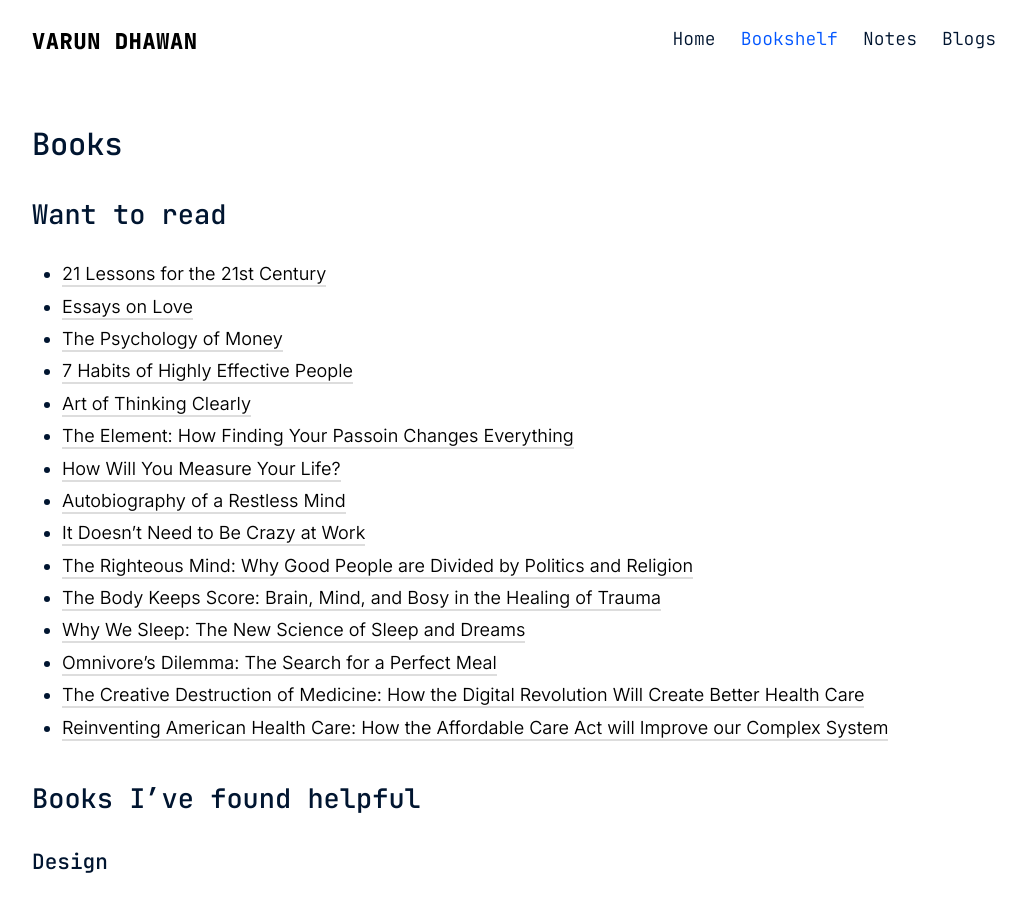
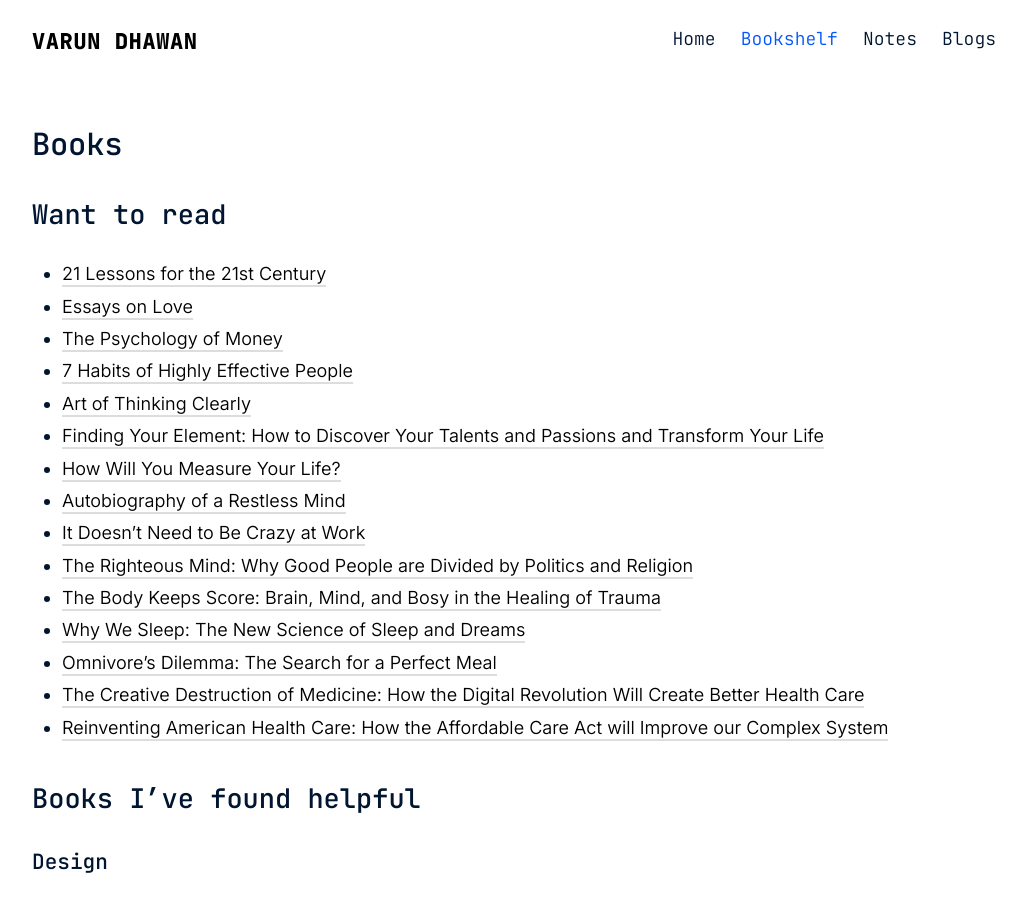
Before and after one commit to varundhawan5792/varundhawan.com, a Jekyll site: the page built from _pages/books.md, in a window 1280 px wide and 900 px high. Shown: the whole window, without its empty margins (126-1152 px from the left). Built offline with Jekyll 4.4.1, drawn with Linux system fonts in a browser that asks for light colours.

Commit message:
First commit of the year

```diff
--- a/_pages/books.md
+++ b/_pages/books.md
@@ -27,7 +27,7 @@ excerpt: Recommendation of books I have found helpful
 - [The Psychology of Money](https://www.amazon.in/gp/product/B08FHZ5L47)
 - [7 Habits of Highly Effective People](https://www.amazon.in/gp/product/B07WF972WK)
 - [Art of Thinking Clearly](https://www.amazon.in/gp/product/B00AJP267G)
-- [The Element: How Finding Your Passoin Changes Everything](https://www.amazon.in/gp/product/B002XHNMVM)
+- [Finding Your Element: How to Discover Your Talents and Passions and Transform Your Life](https://www.amazon.in/gp/product/B00ADNP8RE)
 - [How Will You Measure Your Life?](https://www.amazon.in/gp/product/B006I1AE92)
 - [Autobiography of a Restless Mind](https://www.amazon.in/gp/product/B0792R9KF9)
 - [It Doesn't Need to Be Crazy at Work](https://www.amazon.in/gp/product/B07FQYGWCS)
```
Also changed, not shown: _notes/inspiration.md (added, +6 -0 lines), _notes/links-2024.md (added, +6 -0 lines), _notes/links.md (+5 -0 lines).
